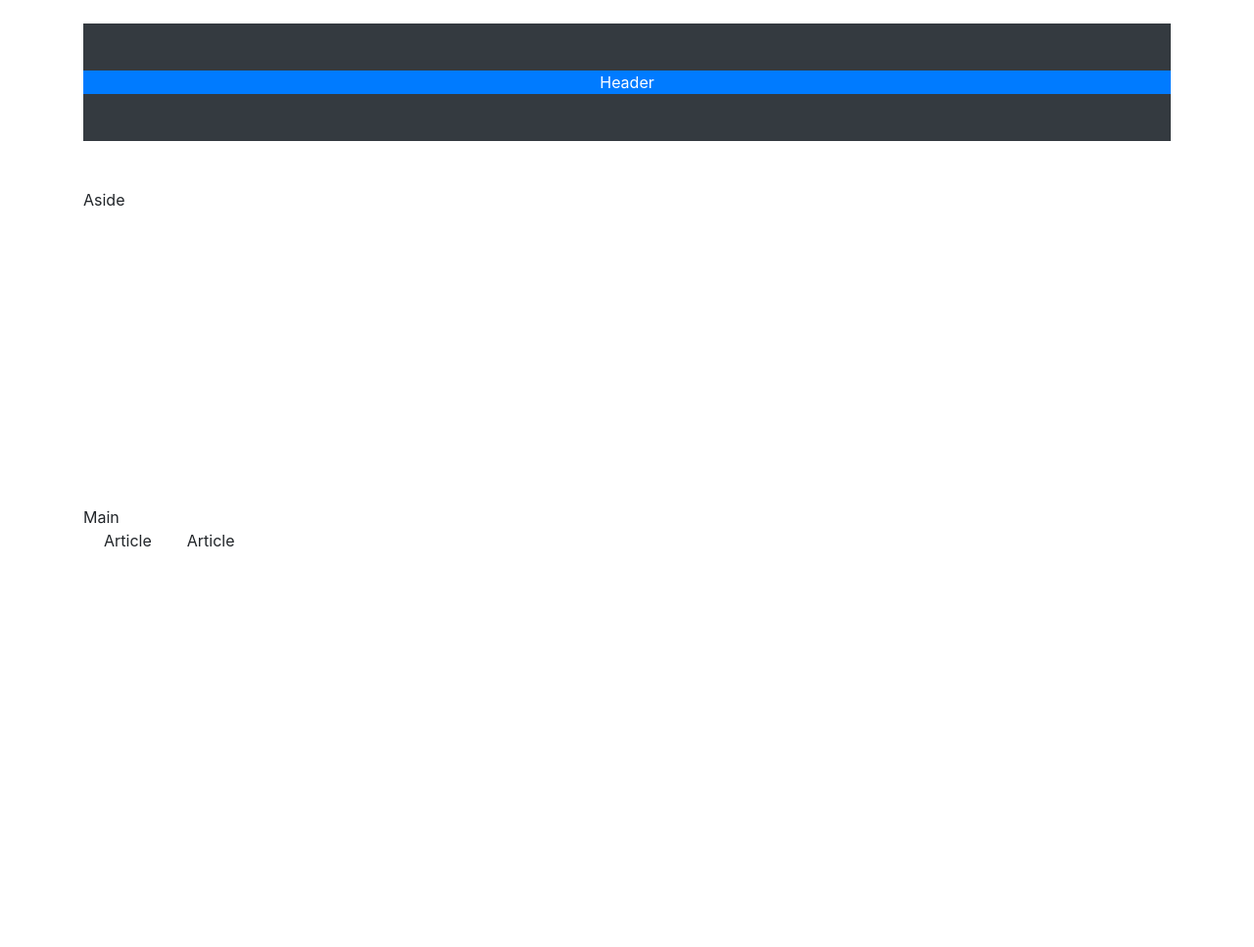
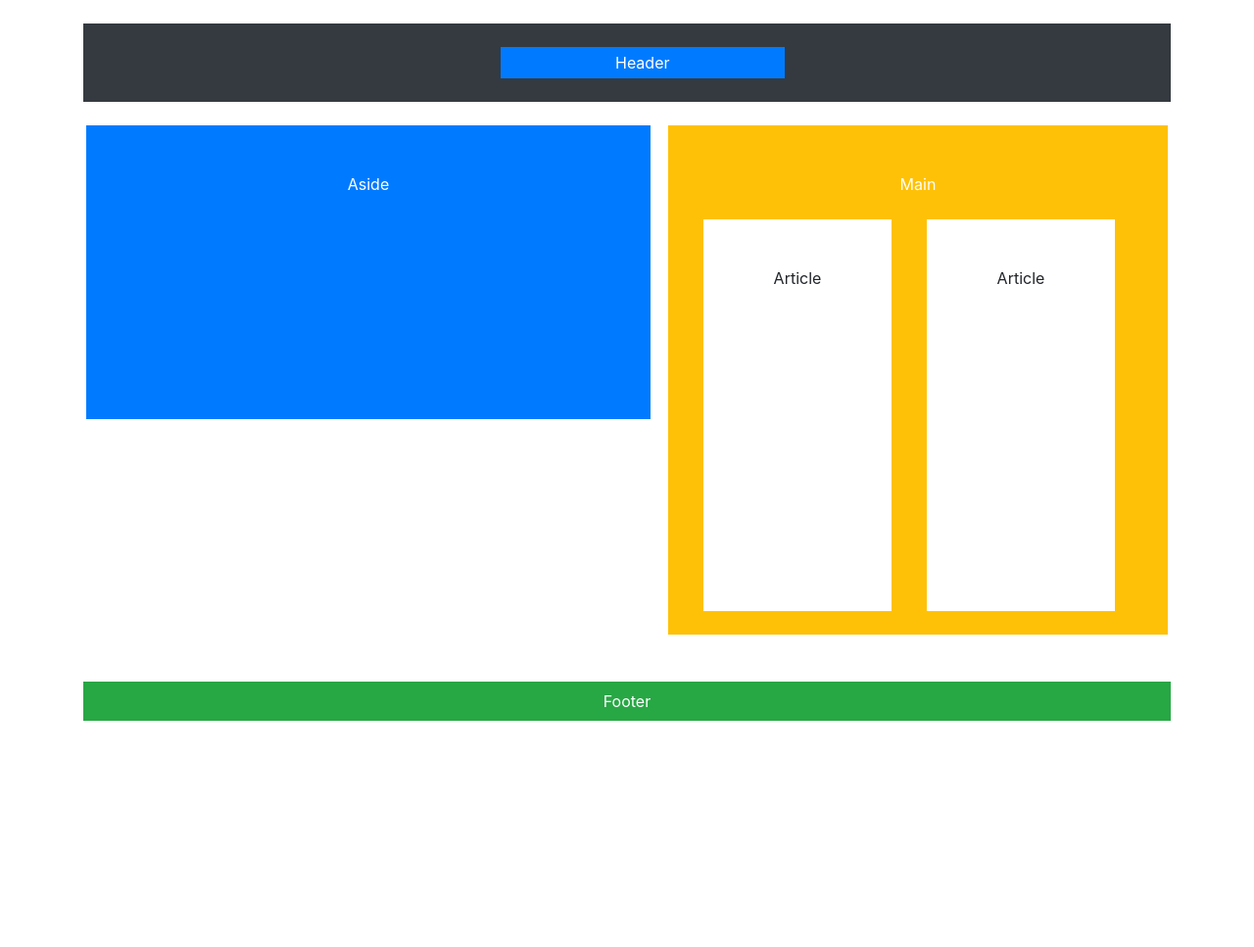
Before and after one commit to rashidjama/bootstrap-plotting-blocks, a plain HTML site: page index.html in a window 1280 px wide. Shown: the top 967 px of the page at 98% size. After the commit the page ends 800 px from the top, so only its background shows below. Drawn offline with nearby package versions, Linux system fonts and the light colour scheme.

Commit message:
final commit of bootstrap plotting blocks

```diff
--- a/index.html
+++ b/index.html
@@ -9,21 +9,21 @@
 <body>
   <div class="container">
         <div class="bg-dark">
-            <div>
-                <div class="bg-primary text-white text-center">Header</div>
+            <div class="text-center text-white bg">
+                <div class="bg-primary d-inline-block p-1" style="width: 290px;">Header</div>
             </div>
         </div>
-        <div>
-            <div class="column" style="height:300px;">Aside</div>
-            <div>Main
-                <div class="row" style="height:400px;">
-                    <div>Article</div>
-                    <div>Article</div>
+        <div class="row">
+            <div class="bg-primary col-lg text-white text-center p-5" style="height:300px;">Aside</div>
+            <div class="bg-warning col text-center"><div class="text-white pt-5">Main</div>
+                <div class="row" style="height:400px">
+                    <div class="bg-white p-5 col-lg">Article</div>
+                    <div class="bg-white p-5 col-lg">Article</div>
                 </div>
             </div>
         </div>
         <div>
-            <div>Footer</div>
+            <div class="footer bg-success text-center text-white p-2">Footer</div>
         </div>
     </div>
 
```
